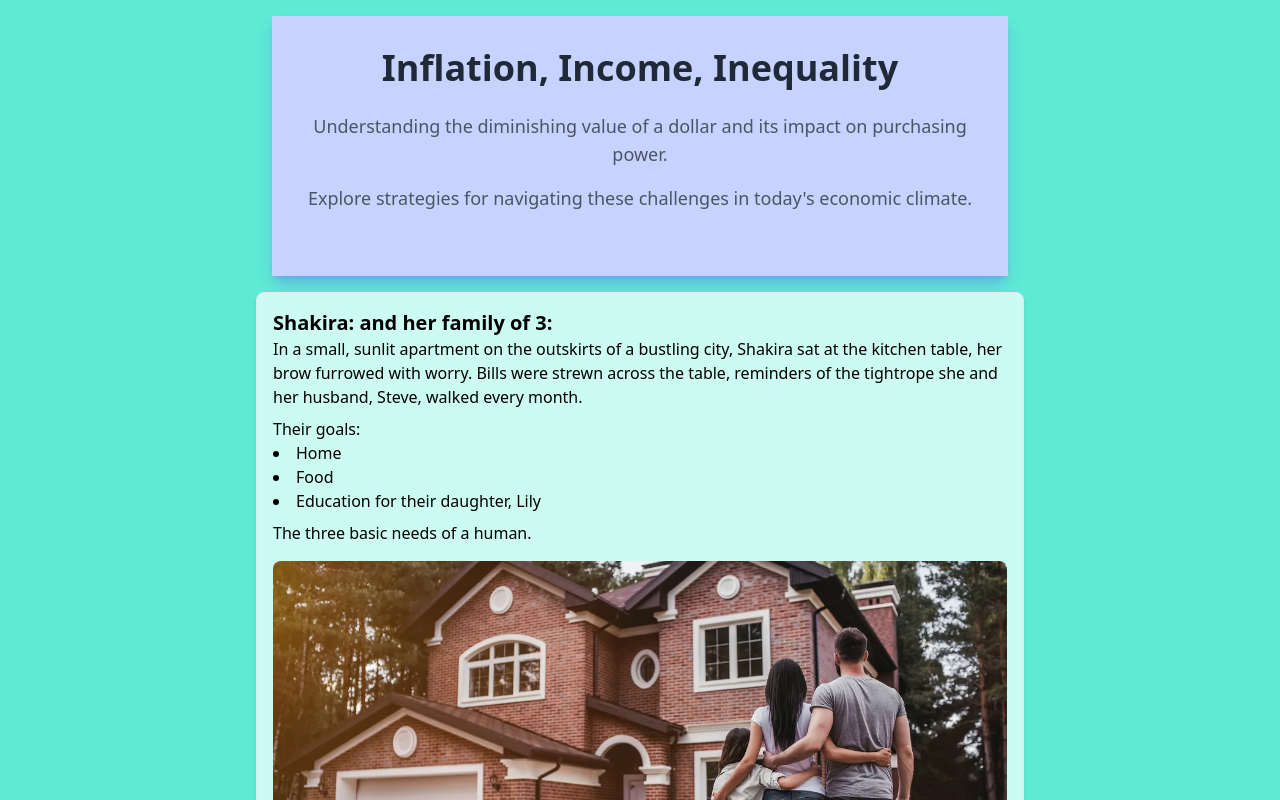
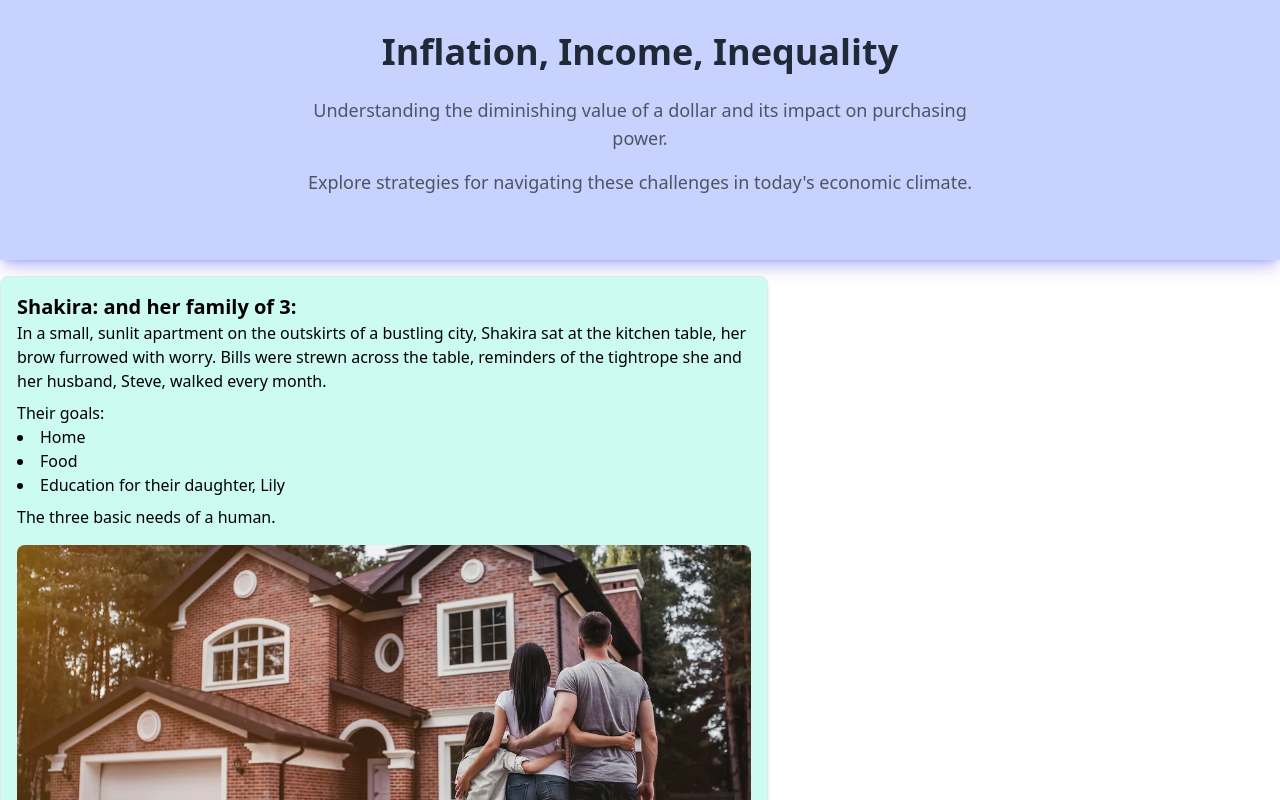
Before and after one commit to mehassanhmood/StoryBoarding, a React (Vite) app: page / in a window 1280 px wide. Shown: the top 800 px of the page. Built offline with nearby package versions, Linux system fonts and the light colour scheme.

Commit message:
Home Page edit

```diff
--- a/src/App.jsx
+++ b/src/App.jsx
@@ -9,7 +9,8 @@
 
 function App() {
   return (
-    <div className="flex flex-col justify-center items-center min-h-screen bg-teal-300 p-4">
+    // <div className="flex flex-col justify-center items-center min-h-screen bg-teal-300 p-4">
+      <div>
       <HomePage />
       <div className="mt-4 w-full max-w-3xl">
         <Persona />
```
